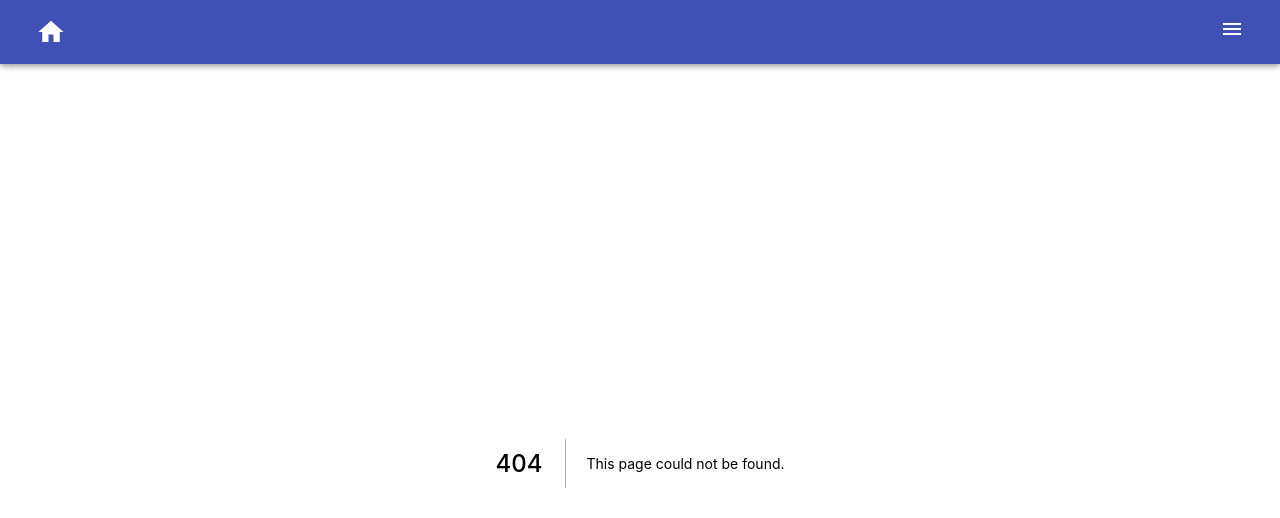
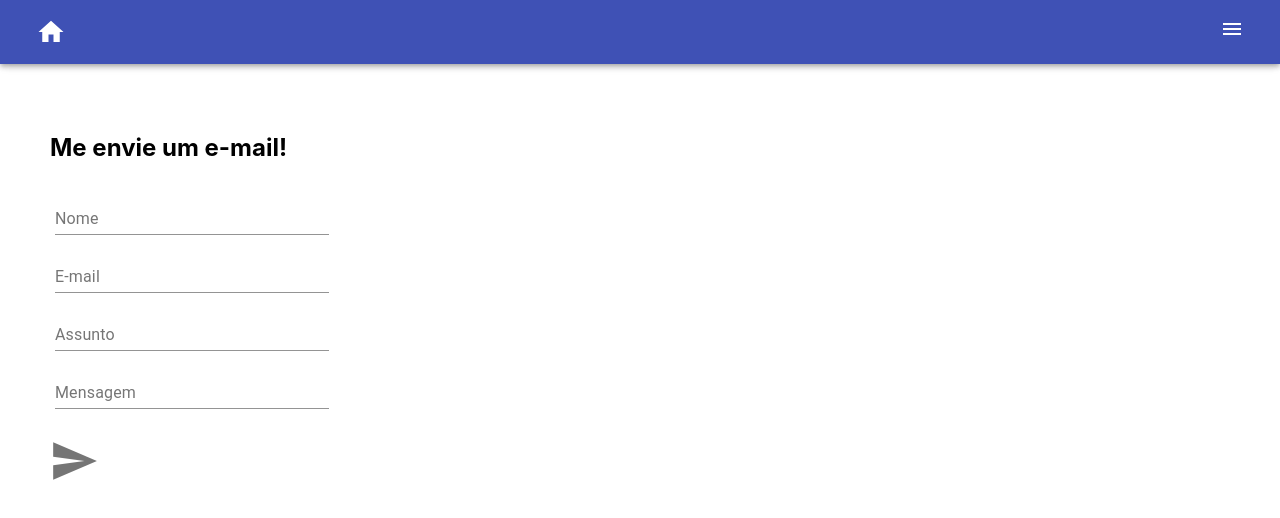
Before and after one commit to michel-np/my-crud, a Next.js app: page /send-email in a window 1280 px wide. Before the commit this address had no page. Shown: the top 518 px of the page. Built offline with nearby package versions, Linux system fonts and the light colour scheme.

Commit message:
Built the Email component

```diff
--- /dev/null
+++ b/pages/send-email.js
@@ -0,0 +1,76 @@
+import React, {useState} from 'react'
+import { TextField, IconButton } from '@material-ui/core';
+import {makeStyles} from '@material-ui/styles'
+import SendIcon from '@material-ui/icons/Send';
+
+const useStyle = makeStyles(theme => ({
+   formContainer:{
+    backgroundColor:'white',
+    width:'30vw',
+    display:'flex',
+    flexDirection:'column',
+    justifyContent:'flex-start',
+    alignItems:'left',
+    padding:'50px',
+    '& .MuiTextField-root': {
+        margin:5
+    }
+   }
+
+}))
+
+const EmailPage = (props) => {
+    const classes = useStyle();
+    const [formData, setFormData] = useState({
+        yourname:'',
+        email:'',
+        subject:'',
+        body:''
+    })
+    const [emailInvalid, setEmailInvalid] = useState(null)
+
+    const handleNameChange = (e) => {
+        setFormData({...formData, yourname:e.target.value})
+    }
+    const handleEmailChange = (e) => {
+        const email = e.target.value;
+        const re = /^(([^<>()[\]\\.,;:\s@"]+(\.[^<>()[\]\\.,;:\s@"]+)*)|(".+"))@((\[[0-9]{1,3}\.[0-9]{1,3}\.[0-9]{1,3}\.[0-9]{1,3}\])|(([a-zA-Z\-0-9]+\.)+[a-zA-Z]{2,}))$/;
+        if (re.test(String(email).toLowerCase())) {
+            setEmailInvalid(false);
+        }
+        else {
+            setEmailInvalid(true);
+
+        }
+        setFormData({...formData, email:email});
+    }
+    const handleSubjectChange = (e) => {
+        setFormData({...formData, subject:e.target.value})
+    }
+    const handleBodyChange = (e) => {
+        console.log(formData)
+        setFormData({...formData, body:e.target.value})
+
+    }
+
+    const handleSendingMessage = () => {
+        const messageContent = formData;
+
+    }
+
+    return (
+        <div className = {classes.formContainer}>
+            <h2>Me envie um e-mail!</h2>
+            <TextField label='Nome' onChange={handleNameChange}/>
+            <TextField label='E-mail' error={emailInvalid} onChange={handleEmailChange}/>
+            <TextField label='Assunto' onChange={handleSubjectChange}/>
+            <TextField multiline  label='Mensagem' onChange={handleBodyChange}/>
+            <IconButton onClick={handleSendingMessage} style={{width:'10%', height:'10%', margin:10}}>
+                <SendIcon style={{fontSize:50}} />
+            </IconButton>
+        </div>
+    );
+}
+
+
+export default EmailPage;
```
Also changed, not shown: src/providers/emailProvider.js (added, +13 -0 lines).
